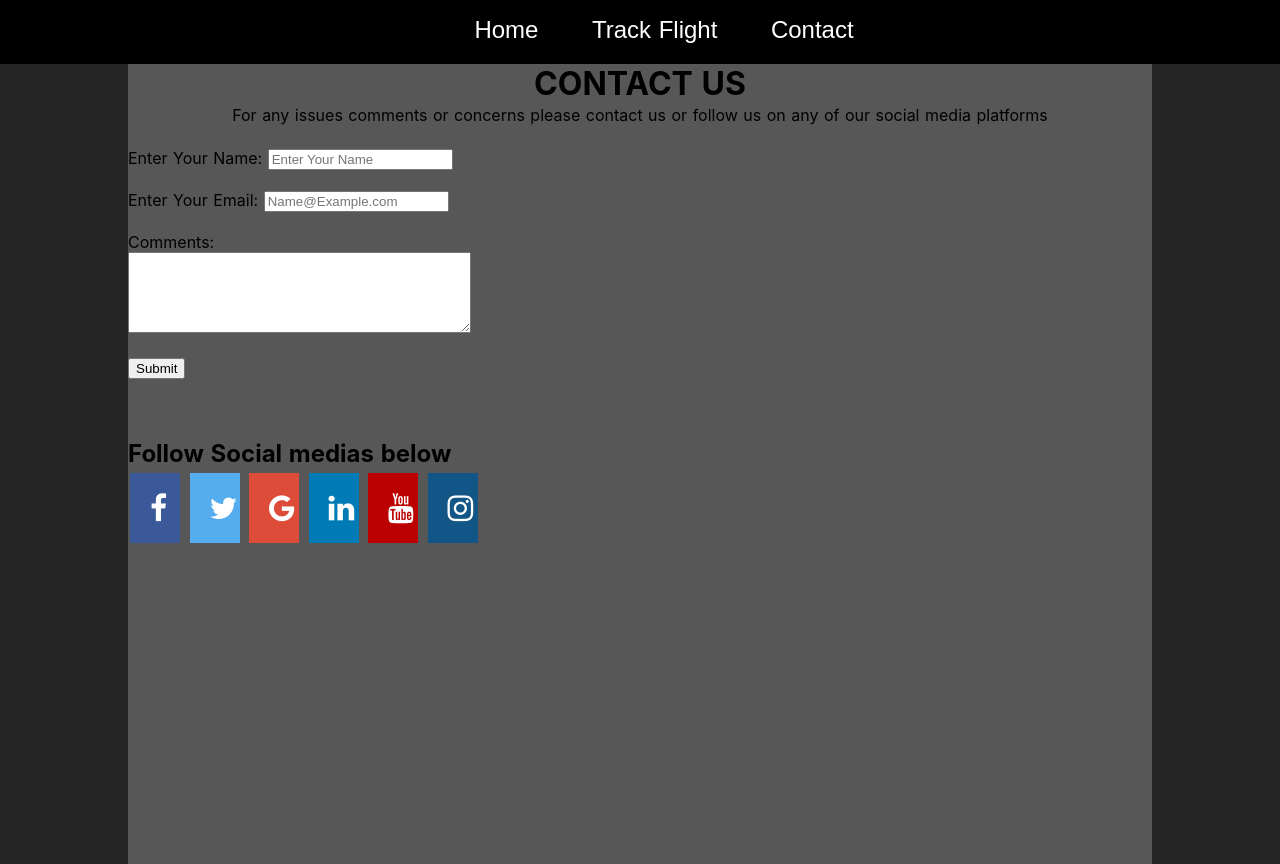
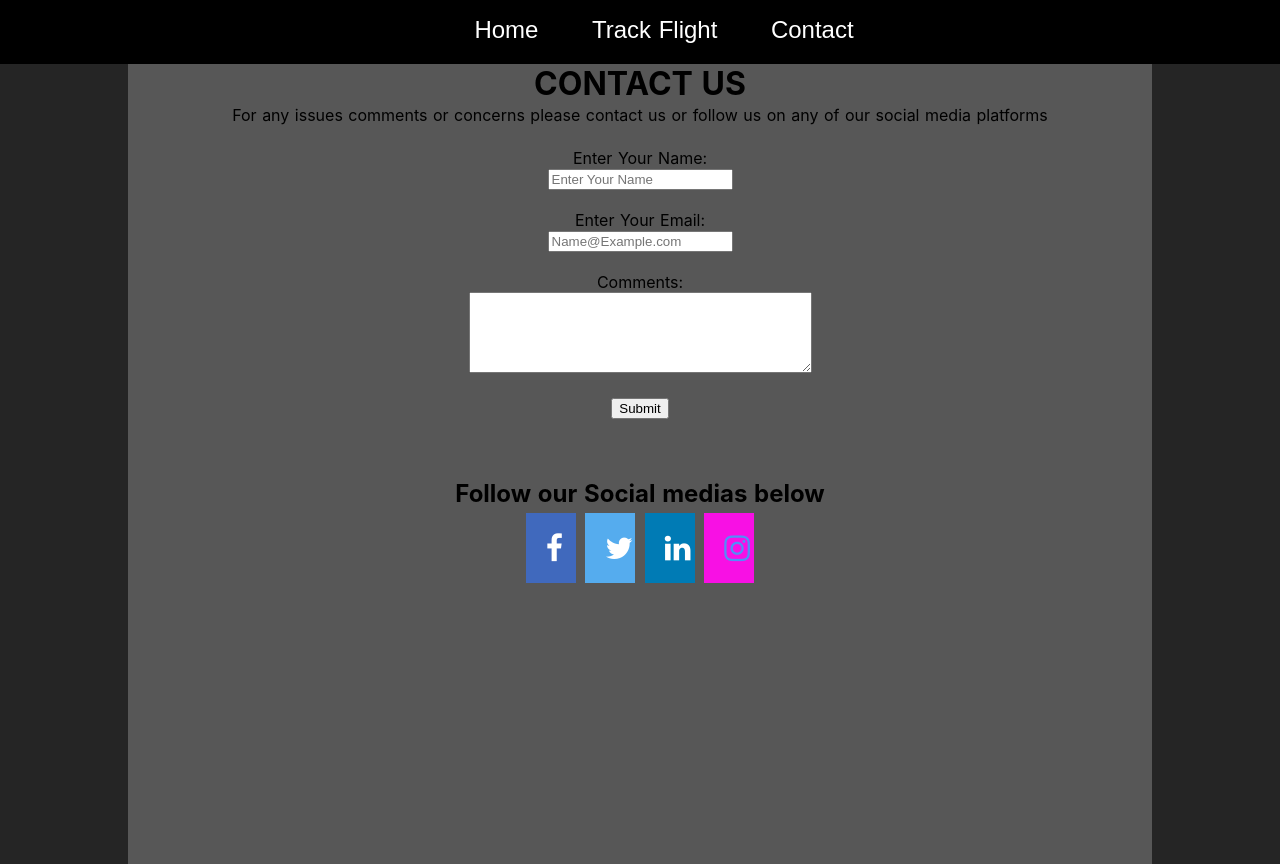
Before and after one commit to SkyFinderCorp/SkyFinderWebApp, a Django app: page /contact/ in a window 1280 px wide. Run offline with Django 4.2, Linux system fonts and the light colour scheme.

Commit message:
fixed contacts/home page/added links to social accounts

```diff
--- a/templates/contact.html
+++ b/templates/contact.html
@@ -20,13 +20,13 @@
             <div class="center-form">
 <form>
 
-<label>Enter Your Name:</label>
+<label>Enter Your Name:<br></label>
 
 <input type="text" name="name" placeholder="Enter Your Name">
 
 <br><br>
 
-<label>Enter Your Email:</label>
+<label>Enter Your Email:<br> </label>
 
 <input type="email" name="e-mail" placeholder="Name@Example.com">
 
@@ -41,6 +41,15 @@
 </form>
 
 </div>
+<style>
+ .layout-container {
+        margin: 0 auto;
+        margin-left: auto;
+        margin-right: auto;
+        text-align: center;
+    }
+</style>
+
             <br>
             <br>
             <br>
@@ -59,7 +68,7 @@
 
 
 .fa-facebook {
-  background: #3B5998;
+  background: #4069bd;
   color: white;
 }
 
@@ -68,24 +77,14 @@
   color: white;
 }
 
-.fa-google {
-  background: #dd4b39;
-  color: white;
-}
-
 .fa-linkedin {
   background: #007bb5;
   color: white;
 }
 
-.fa-youtube {
-  background: #bb0000;
-  color: white;
-}
-
 .fa-instagram {
-  background: #125688;
-  color: white;
+  background: #f810e4;
+  color: #538df8;
 }
 
 
@@ -93,16 +92,14 @@
 </head>
 <body>
 
-<h2>Follow Social medias below</h2>
+<h2>Follow our Social medias below</h2>
 
 
-<a href="#" class="fa fa-facebook"></a>
-<a href="#" class="fa fa-twitter"></a>
-<a href="#" class="fa fa-google"></a>
-<a href="#" class="fa fa-linkedin"></a>
-<a href="#" class="fa fa-youtube"></a>
-<a href="#" class="fa fa-instagram"></a>
+<a href="https://www.facebook.com/profile.php?id=100091599618187" class="fa fa-facebook"></a>
+<a href="https://twitter.com/SkyFinderco" class="fa fa-twitter"></a>
+<a href="https://www.linkedin.com/in/skyfinder-co-562230272/" class="fa fa-linkedin"></a>
 
+<a href="https://www.instagram.com/skyfinder_co/" class="fa fa-instagram"></a>
 
         {% endblock %}
     </main>
```
